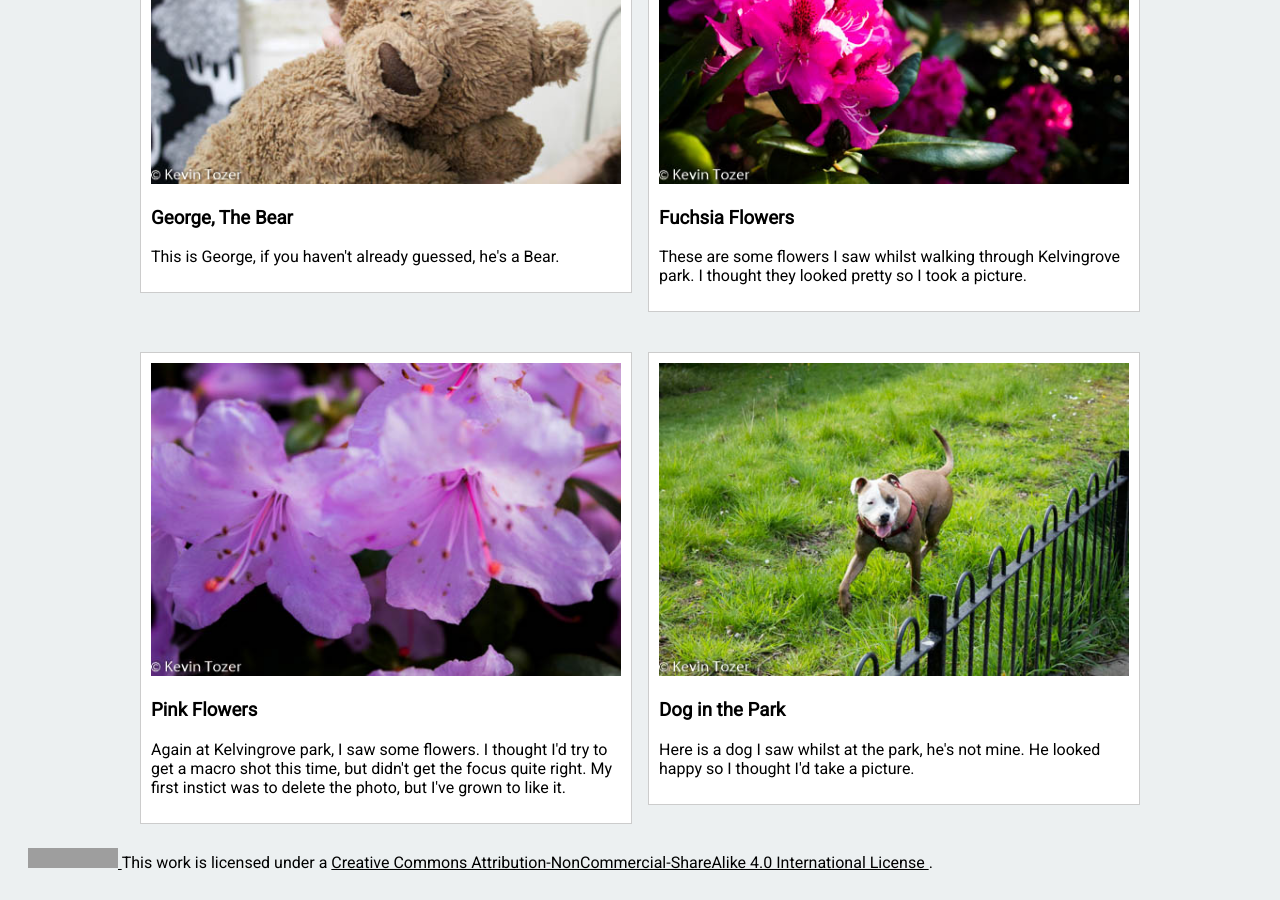
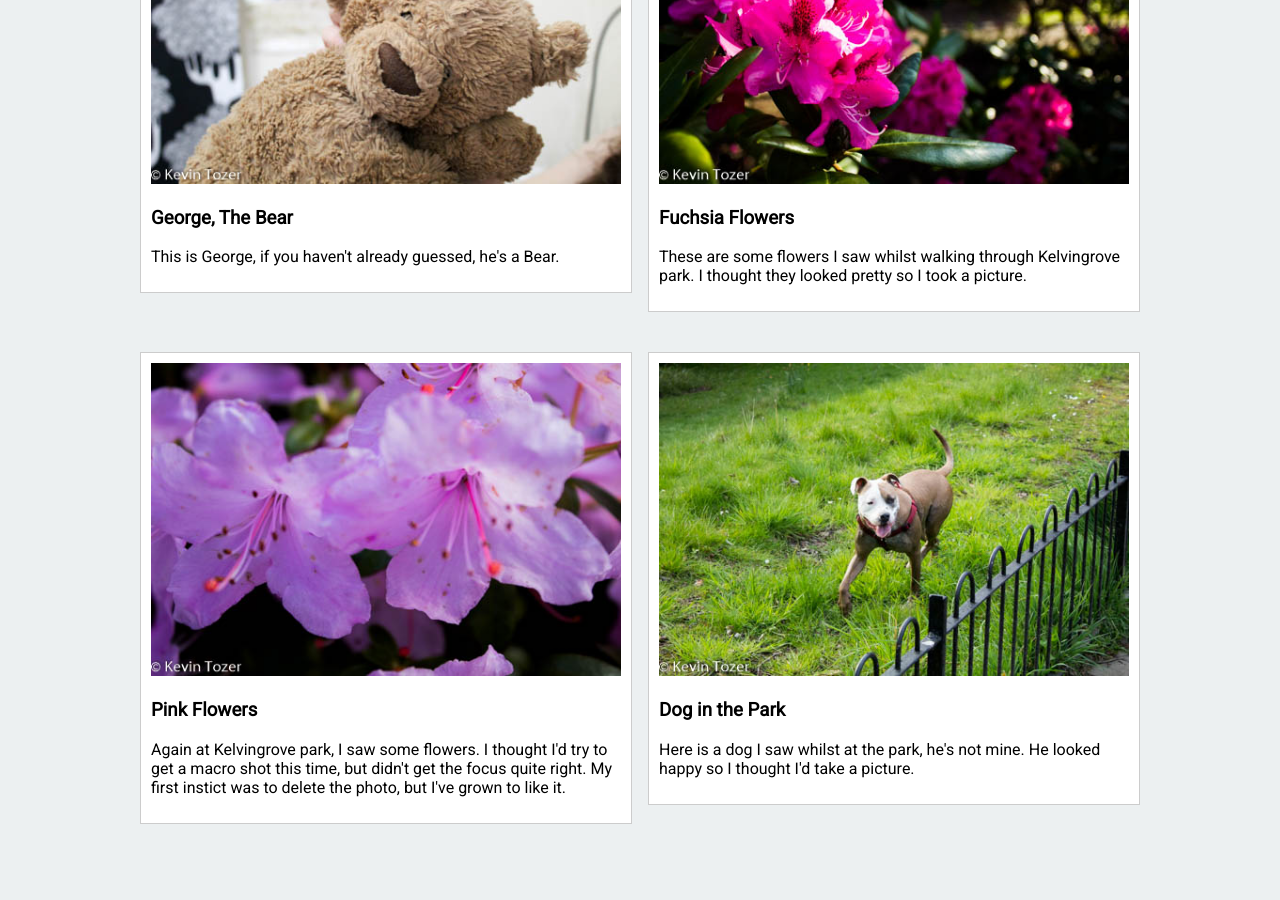
Before and after one commit to ktzr/ktzr.github.io, a Jekyll site: the page built from art.html, in a window 1280 px wide and 900 px high, scrolled down 1106 px. Built offline with Jekyll 4.4.1, drawn with Linux system fonts in a browser that asks for light colours; nearby versions of some CDN libraries; after the commit the page ends 1982 px from its top, so only the background shows below that; grey boxes are pictures that could not be loaded.

```diff
--- a/art.html
+++ b/art.html
@@ -45,15 +45,15 @@ canonical: /art
 
 </div>
 
-<footer>
-    <a rel="license" href="http://creativecommons.org/licenses/by-nc-sa/4.0/">
-        <img alt="Creative Commons License" style="border-width:0" src="https://i.creativecommons.org/l/by-nc-sa/4.0/80x15.png"/>
-    </a>
-    This work is licensed under a
-    <a rel="license" href="http://creativecommons.org/licenses/by-nc-sa/4.0/">
-        Creative Commons Attribution-NonCommercial-ShareAlike 4.0 International License
-    </a>.
-</footer>
+<!--<footer>-->
+<!--    <a rel="license" href="http://creativecommons.org/licenses/by-nc-sa/4.0/">-->
+<!--        <img alt="Creative Commons License" style="border-width:0" src="https://i.creativecommons.org/l/by-nc-sa/4.0/80x15.png"/>-->
+<!--    </a>-->
+<!--    This work is licensed under a-->
+<!--    <a rel="license" href="http://creativecommons.org/licenses/by-nc-sa/4.0/">-->
+<!--        Creative Commons Attribution-NonCommercial-ShareAlike 4.0 International License-->
+<!--    </a>.-->
+<!--</footer>-->
 
 <script type="application/ld+json">
 {
--- a/index.html
+++ b/index.html
@@ -17,6 +17,6 @@ canonical: ""
 <!--<p><a class="link pure-black" href="/blog">Blog <i class="fab fa-blogger-b"></i></a></p>-->
 
 <div id="footer">
-    Full Stack Software Engineering
+    Full Stack Software Engineer
 </div>
 </body>
```
Also changed, not shown: _layouts/default.html (+9 -0 lines), sw.js (added, +51 -0 lines).
